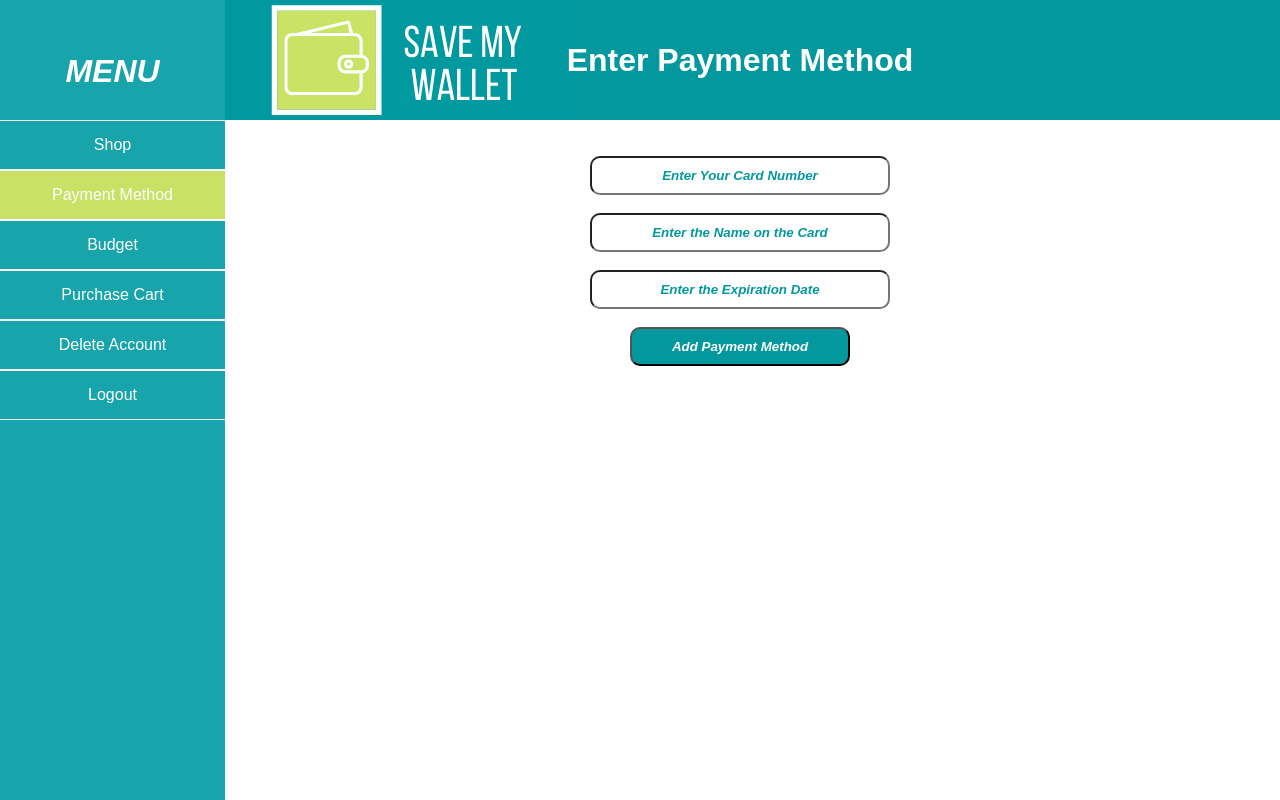
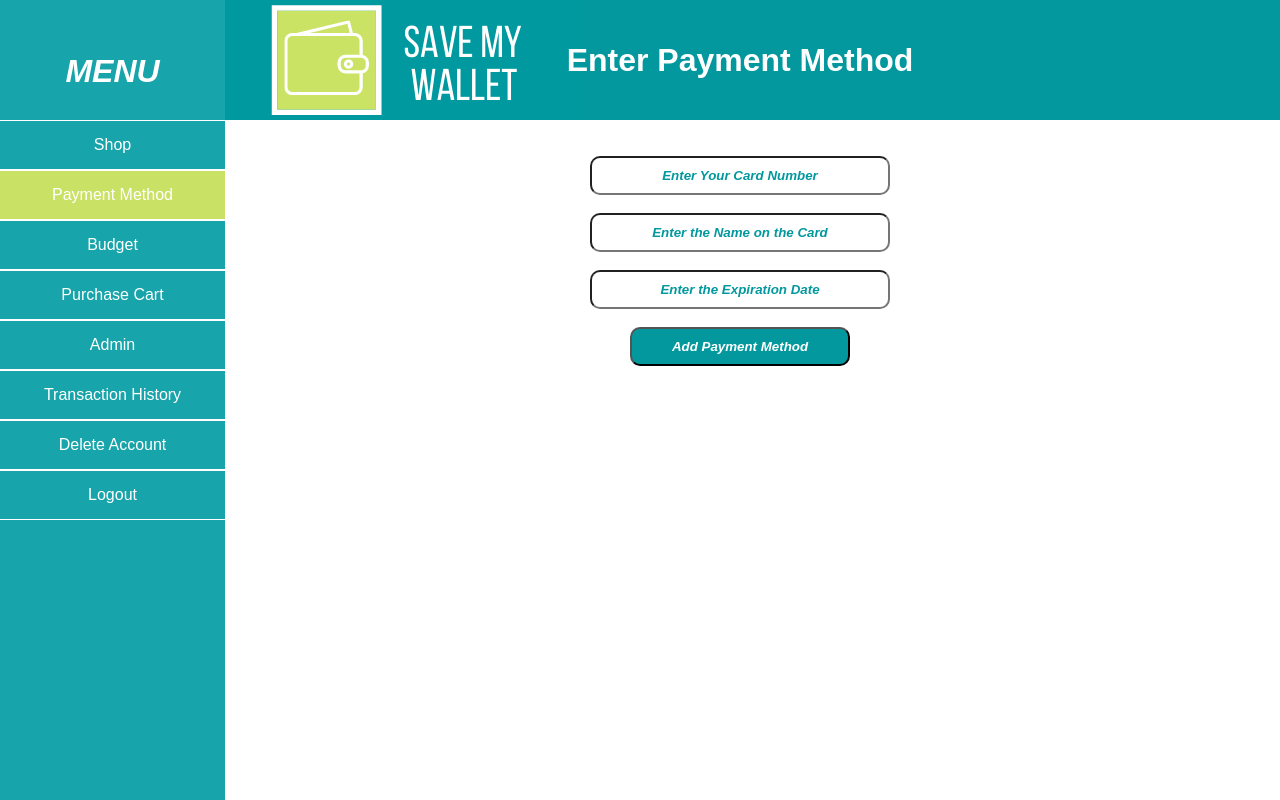
Before and after one commit to allygilbert/cs348-savemywallet, a Flask app: page /paymentmethod in a window 1280 px wide. Run offline with Flask 2, Linux system fonts and the light colour scheme; the visitor is signed in with stand-in values (Sample User, id 1); data that the repository does not hold is empty.

Commit message:
makes side menu uniform between all pages

```diff
--- a/src/templates/budget.html
+++ b/src/templates/budget.html
@@ -14,6 +14,8 @@
                 <li><a href="{{url_for('paymentmethod')}}">Payment Method</a></li>
                 <li class="active"><a href="{{url_for('budget')}}">Budget</a></li>
                 <li><a href="{{url_for('purchase')}}">Purchase Cart</a></li>
+                <li><a href="{{url_for('admin')}}">Admin</a></li>
+                <li><a href="{{url_for('transaction_history')}}">Transaction History</a></li>
                 <li><a href="{{url_for('delete')}}">Delete Account</a></li>
                 <li><a href="{{url_for('logout')}}">Logout</a></li>
             </ul>
--- a/src/templates/delete.html
+++ b/src/templates/delete.html
@@ -12,7 +12,9 @@
                     <li><a href="{{url_for('paymentmethod')}}">Payment Method</a></li>
                     <li><a href="{{url_for('budget')}}">Budget</a></li>
                     <li><a href="{{url_for('purchase')}}">Purchase Cart</a></li>
-                    <li><a href="{{url_for('delete')}}">Delete Account</a></li>
+                    <li><a href="{{url_for('admin')}}">Admin</a></li>
+                    <li><a href="{{url_for('transaction_history')}}">Transaction History</a></li>
+                    <li class="active"><a href="{{url_for('delete')}}">Delete Account</a></li>
                     <li><a href="{{url_for('logout')}}">Logout</a></li>
                 </ul>
             </div>
--- a/src/templates/payment.html
+++ b/src/templates/payment.html
@@ -9,11 +9,13 @@
                 <h1>Menu</h1>
                 <ul>
                     <li><a href="{{url_for('shop')}}">Shop</a></li>
-                <li class="active"><a href="{{url_for('paymentmethod')}}">Payment Method</a></li>
-                <li><a href="{{url_for('budget')}}">Budget</a></li>
-                <li><a href="{{url_for('purchase')}}">Purchase Cart</a></li>
-                <li><a href="{{url_for('delete')}}">Delete Account</a></li>
-                <li><a href="{{url_for('logout')}}">Logout</a></li>
+                    <li class="active"><a href="{{url_for('paymentmethod')}}">Payment Method</a></li>
+                    <li><a href="{{url_for('budget')}}">Budget</a></li>
+                    <li><a href="{{url_for('purchase')}}">Purchase Cart</a></li>
+                    <li><a href="{{url_for('admin')}}">Admin</a></li>
+                    <li><a href="{{url_for('transaction_history')}}">Transaction History</a></li>
+                    <li><a href="{{url_for('delete')}}">Delete Account</a></li>
+                    <li><a href="{{url_for('logout')}}">Logout</a></li>
                 </ul>
             </div>
             <div class="content" align="center">
```
Also changed, not shown: src/templates/disppayment.html (+7 -5 lines).
